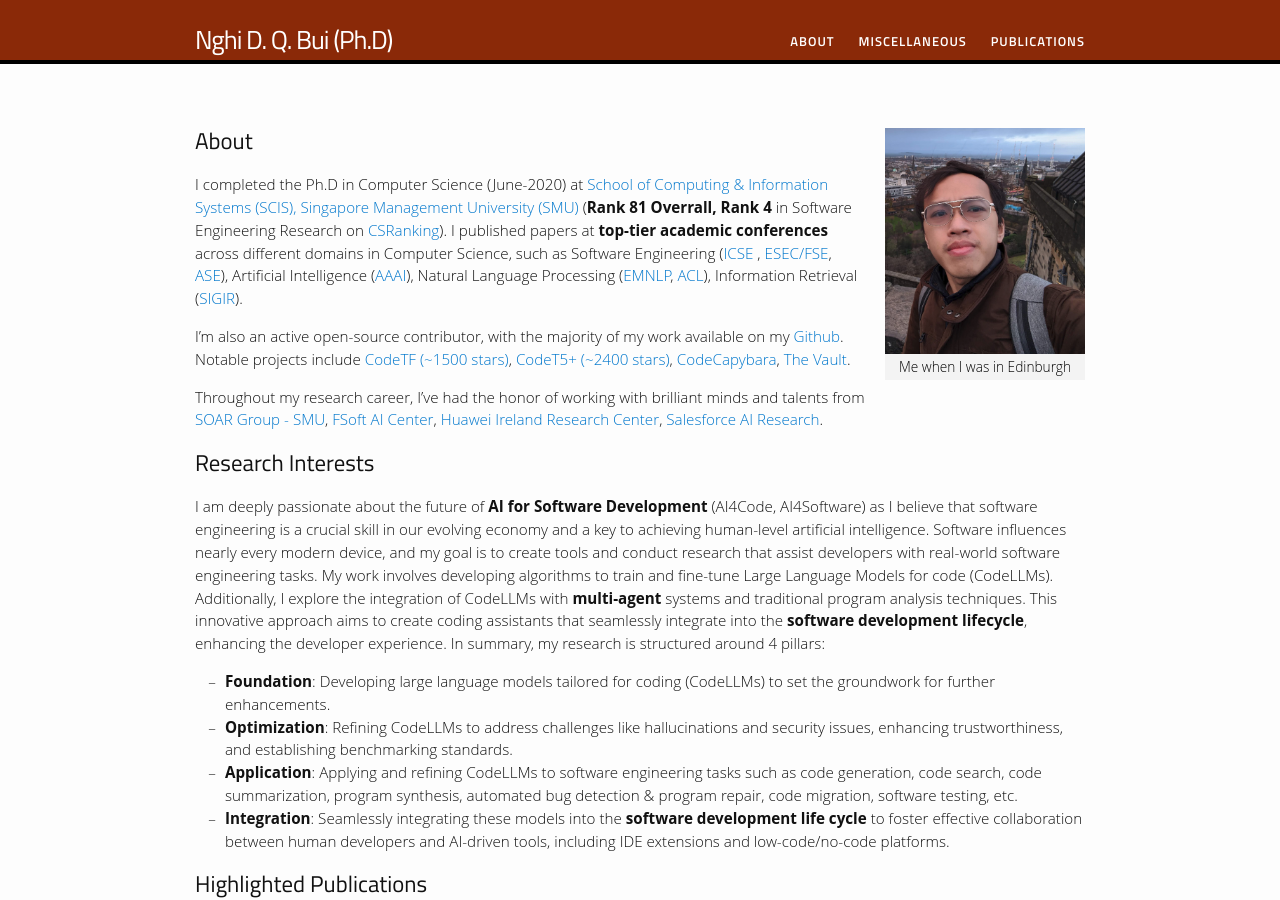
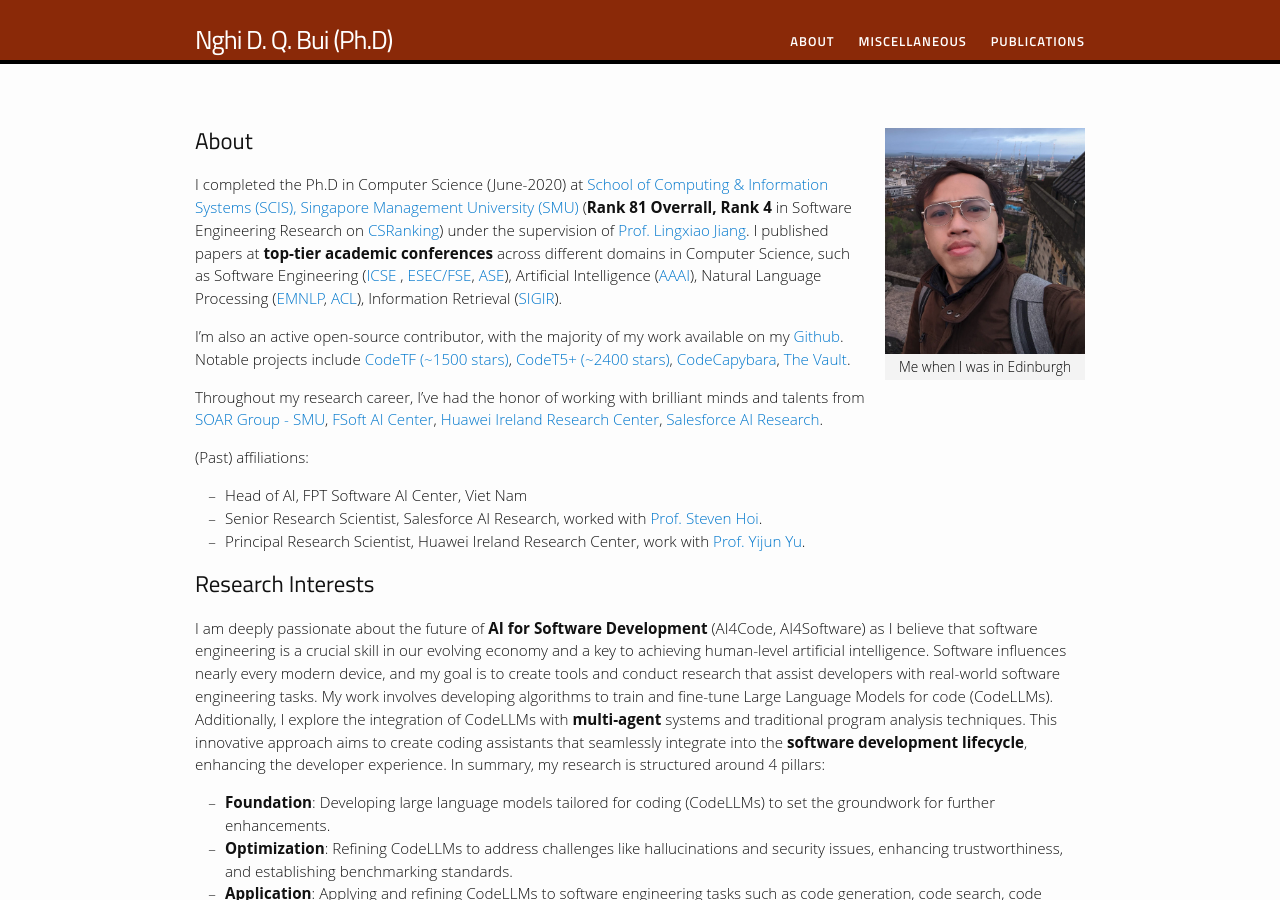
Before and after one commit to bdqnghi/bdqnghi.github.io, a Jekyll site: the page built from index.md, in a window 1280 px wide and 900 px high. Built offline with Jekyll 4.4.1, drawn with Linux system fonts in a browser that asks for light colours; nearby versions of some CDN libraries; some web fonts are replaced.

Commit message:
Update index.md

```diff
--- a/index.md
+++ b/index.md
@@ -7,12 +7,17 @@
 {% include image.html url="/images/me.png" caption="Me when I was in Edinburgh" width=200 align="right" %}
 
 ## About
-I completed the Ph.D in Computer Science (June-2020) at <a href="https://sis.smu.edu.sg/programmes/PhD/overview" target="_blank">School of Computing & Information Systems (SCIS), Singapore Management University (SMU)</a> (**Rank 81 Overrall, Rank 4** in Software Engineering Research on  <a href="http://csrankings.org/#/index?soft&world" target="_blank">CSRanking</a>).  I published papers at **top-tier academic conferences** across different domains in Computer Science, such as Software Engineering (<a href="http://www.icse-conferences.org/" target="_blank">ICSE</a> , <a href="https://www.esec-fse.org" target="_blank">ESEC/FSE</a>,  <a href="https://conf.researchr.org/series/ase" target="_blank">ASE</a>), Artificial Intelligence (<a href="https://www.aaai.org/Conferences/conferences.php" target="_blank">AAAI</a>), Natural Language Processing (<a href="https://2022.emnlp.org/" target="_blank">EMNLP</a>, <a href="https://2023.aclweb.org/" target="_blank">ACL</a>), Information Retrieval (<a href="https://sigir.org/" target="_blank">SIGIR</a>).
+I completed the Ph.D in Computer Science (June-2020) at <a href="https://sis.smu.edu.sg/programmes/PhD/overview" target="_blank">School of Computing & Information Systems (SCIS), Singapore Management University (SMU)</a> (**Rank 81 Overrall, Rank 4** in Software Engineering Research on  <a href="http://csrankings.org/#/index?soft&world" target="_blank">CSRanking</a>) under the supervision of <a href="http://www.mysmu.edu/faculty/lxjiang/#gsc.tab=0" target="_blank">Prof. Lingxiao Jiang</a>.  I published papers at **top-tier academic conferences** across different domains in Computer Science, such as Software Engineering (<a href="http://www.icse-conferences.org/" target="_blank">ICSE</a> , <a href="https://www.esec-fse.org" target="_blank">ESEC/FSE</a>,  <a href="https://conf.researchr.org/series/ase" target="_blank">ASE</a>), Artificial Intelligence (<a href="https://www.aaai.org/Conferences/conferences.php" target="_blank">AAAI</a>), Natural Language Processing (<a href="https://2022.emnlp.org/" target="_blank">EMNLP</a>, <a href="https://2023.aclweb.org/" target="_blank">ACL</a>), Information Retrieval (<a href="https://sigir.org/" target="_blank">SIGIR</a>).
 
 I'm also an active open-source contributor, with the majority of my work available on my [Github](https://github.com/bdqnghi){:target="_blank"}. Notable projects include [CodeTF (~1500 stars)](https://github.com/salesforce/CodeTF){:target="_blank"}, [CodeT5+ (~2400 stars)](https://github.com/salesforce/CodeT5/tree/main/CodeT5%2B){:target="_blank"}, [CodeCapybara](https://github.com/FSoft-AI4Code/CodeCapybara){:target="_blank"}, [The Vault](https://github.com/FSoft-AI4Code/TheVault){:target="_blank"}.
 
 
 Throughout my research career, I've had the honor of working with brilliant minds and talents from <a href="https://soarsmu.github.io/" target="_blank">SOAR Group - SMU</a>, <a href="https://ai.fpt-software.com/ai-residency/" target="_blank">FSoft AI Center</a>, <a href="https://www.linkedin.com/company/huawei-ireland-research-center/mycompany/" target="_blank">Huawei Ireland Research Center</a>, <a href="https://www.salesforceairesearch.com/" target="_blank">Salesforce AI Research</a>.
+
+(Past) affiliations:
+- Head of AI, FPT Software AI Center, Viet Nam
+- Senior Research Scientist, Salesforce AI Research, worked with <a href="https://sites.google.com/view/stevenhoi/home" target="_blank">Prof. Steven Hoi</a>.
+- Principal Research Scientist, Huawei Ireland Research Center, work with <a href="https://scholar.google.com/citations?user=E5Z63aUAAAAJ&hl=en" target="_blank">Prof. Yijun Yu</a>.
 
 ## Research Interests
 
```
